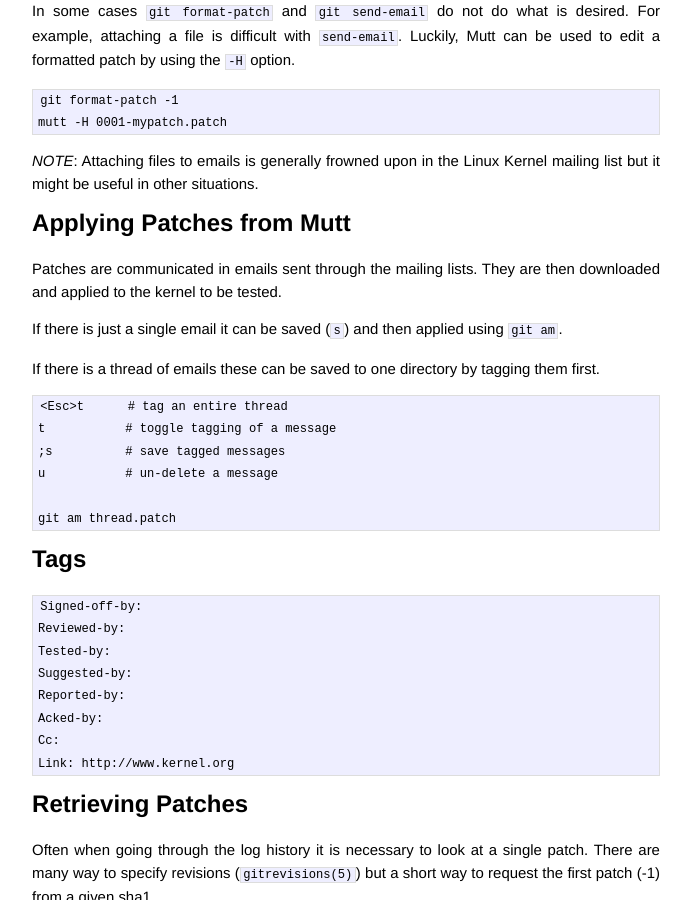
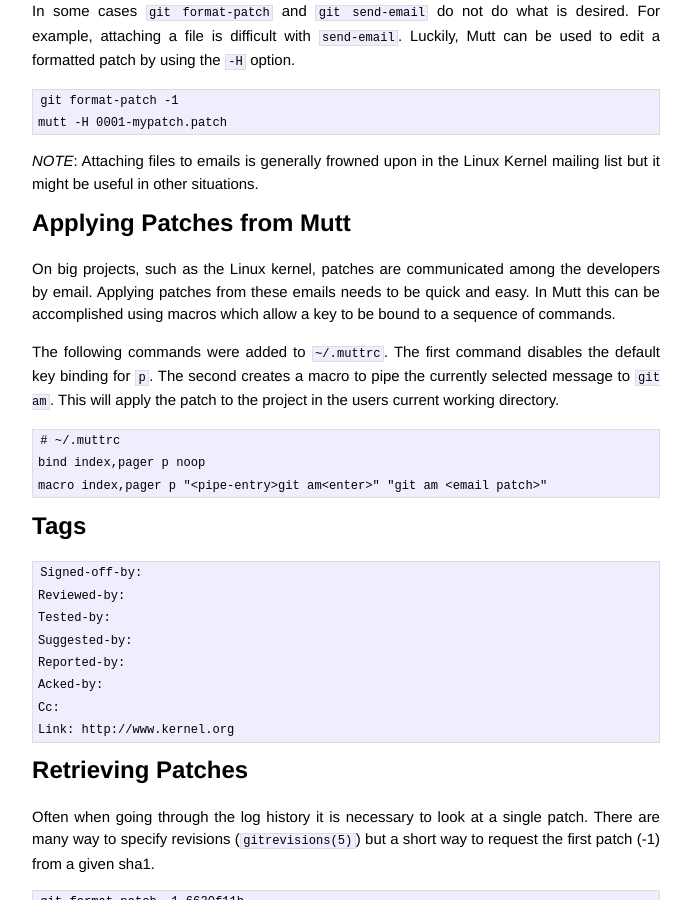
Before and after one commit to jmahler/jmahler.github.io, a Jekyll site: the page built from _posts/2014-06-11-linus-dev.md, in a window 1280 px wide and 900 px high, scrolled down 2878 px. Shown: the whole window, without its empty margins (294-985 px from the left). Built offline with Jekyll 4.4.1, drawn with Linux system fonts in a browser that asks for light colours; Markdown is read by kramdown in place of the engine named in the settings.

Commit message:
doc: better way to apply patches from Mutt

```diff
--- a/_posts/2014-06-11-linus-dev.md
+++ b/_posts/2014-06-11-linus-dev.md
@@ -164,21 +164,19 @@ Linux Kernel mailing list but it might be useful in other situations.
 Applying Patches from Mutt
 ==========================
 
-Patches are communicated in emails sent through the mailing lists.
-They are then downloaded and applied to the kernel to be tested.
+On big projects, such as the Linux kernel, patches are communicated
+among the developers by email.  Applying patches from these emails needs
+to be quick and easy.  In Mutt this can be accomplished using macros
+which allow a key to be bound to a sequence of commands.
 
-If there is just a single email it can be saved (`s`) and then
-applied using `git am`.
+The following commands were added to `~/.muttrc`.  The first command
+disables the default key binding for `p`.  The second creates a macro to
+pipe the currently selected message to `git am`.  This will apply the
+patch to the project in the users current working directory.
 
-If there is a thread of emails these can be saved to one directory
-by tagging them first.
-
-    <Esc>t      # tag an entire thread
-    t           # toggle tagging of a message
-    ;s          # save tagged messages
-    u           # un-delete a message
-
-    git am thread.patch
+    # ~/.muttrc
+    bind index,pager p noop
+    macro index,pager p "<pipe-entry>git am<enter>" "git am <email patch>"
 
 Tags
 ====
```
